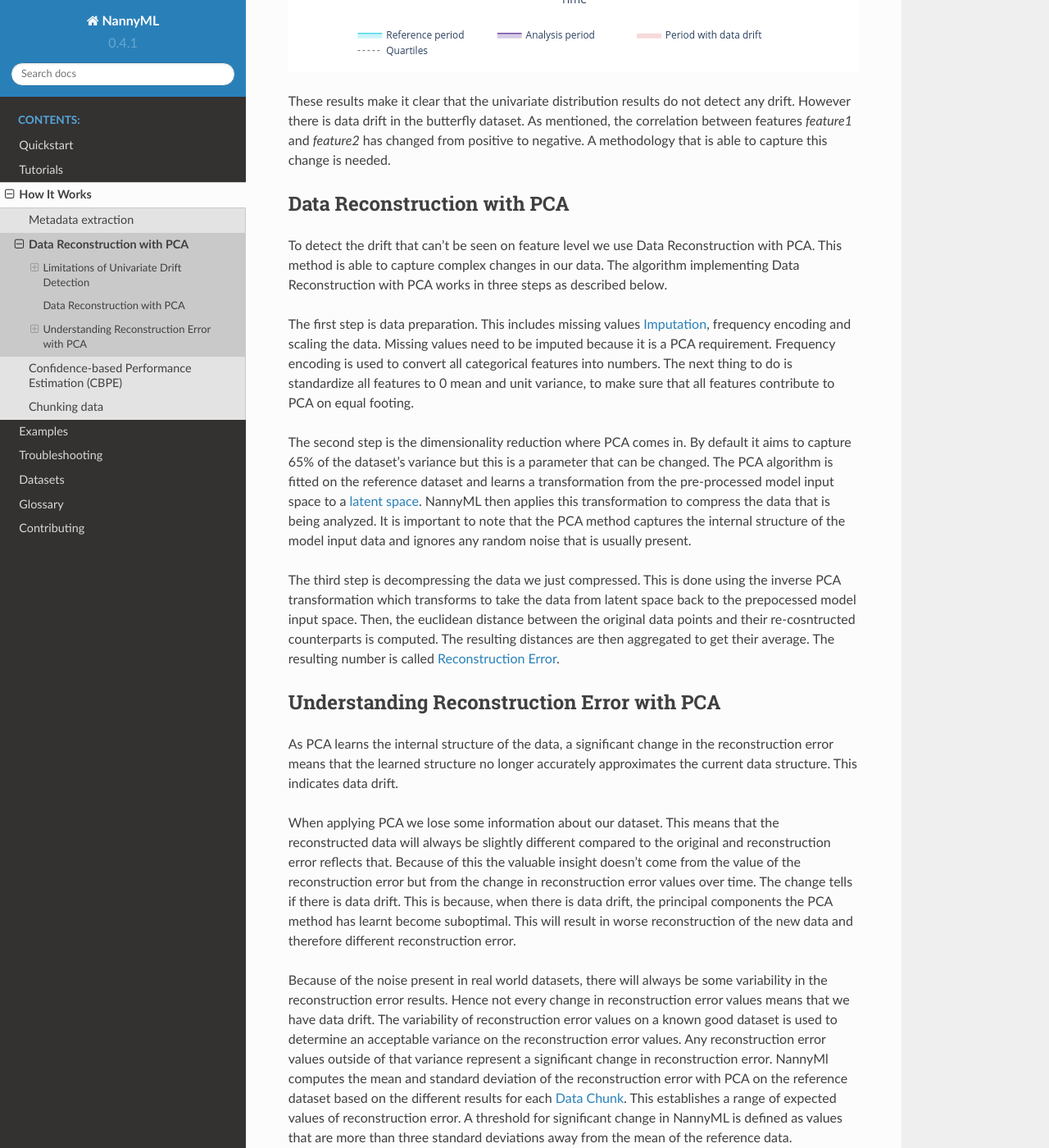
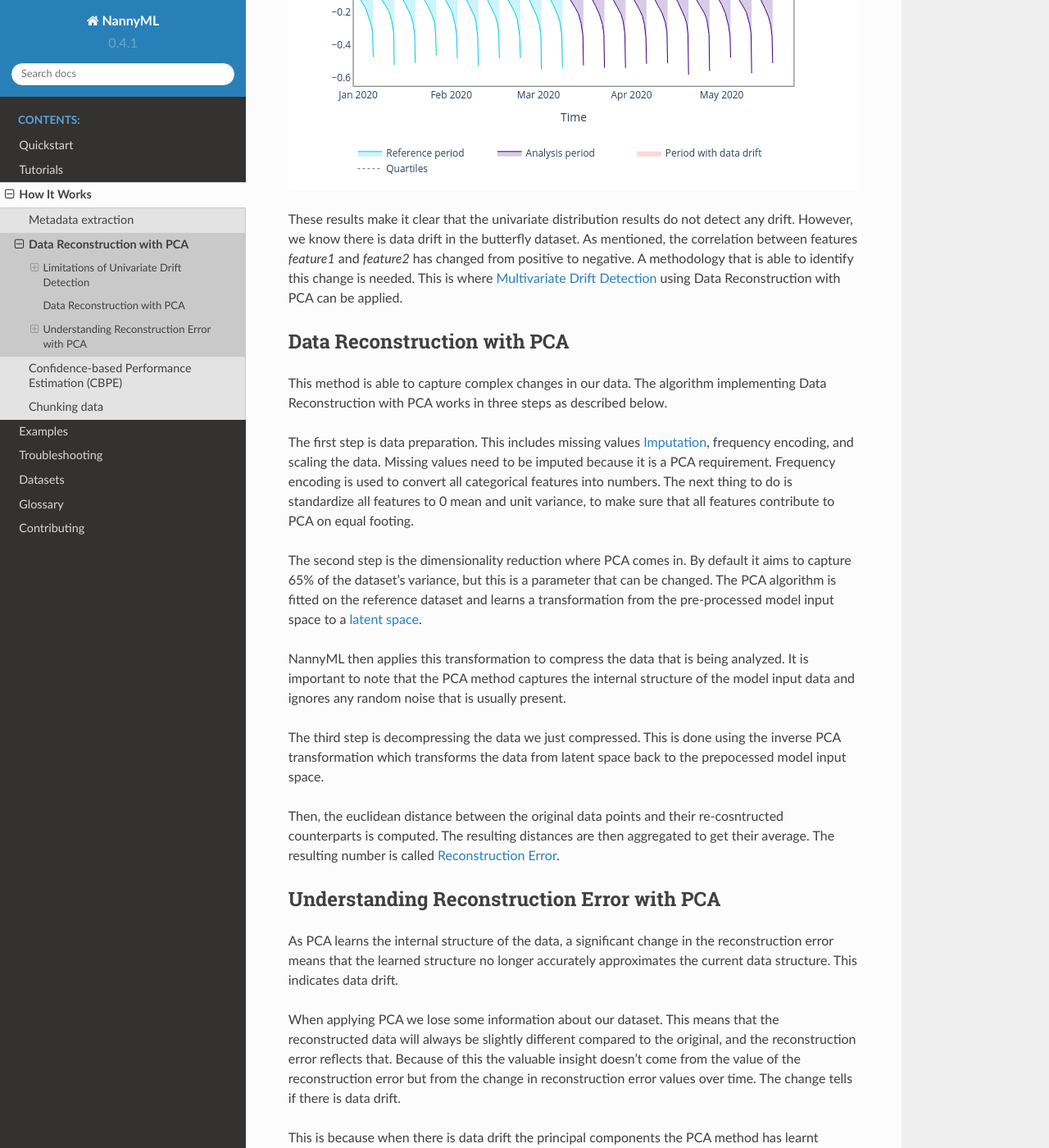
Before and after one commit to NannyML/nannyml, a Sphinx documentation site: the page built from docs/how_it_works/data_reconstruction.rst, in a window 1280 px wide and 1400 px high, scrolled down 4529 px. Shown: the whole window at 82% size. Built offline with Sphinx 7.4.7 and the Read the Docs theme 2.0.0, drawn with Linux system fonts in a browser that asks for light colours; pages that are not in the unit, such as notebooks, are missing from menus; the version number is read from the project's files by our own code; some of the changed text lies outside the part shown.

Commit message:
Update data_reconstruction.rst

```diff
--- a/docs/how_it_works/data_reconstruction.rst
+++ b/docs/how_it_works/data_reconstruction.rst
@@ -3,6 +3,10 @@
 ============================
 Data Reconstruction with PCA
 ============================
+
+Here we will explain why data reconstruction with PCA is useful, and how it is performed.
+For information on how to use this feature of the library, read the tutorial on
+:ref:`Multivariate Data Drift Detection<multivariate_drift_detection>`.
 
 Limitations of Univariate Drift Detection
 -----------------------------------------
@@ -24,7 +29,7 @@
 "Butterfly" Dataset
 ~~~~~~~~~~~~~~~~~~~
 
-Let's see first how we can construct an instance of the Butterfly dataset:
+Let's see first how we can construct an instance of the Butterfly dataset.
 
 .. code-block:: python
 
@@ -79,7 +84,7 @@
 This data drift is introduced by a 90 degree rotation across the z-axis. The practical effect
 of this rotation is that we started with two features, `feature1` and `feature2` that were positively correlated
 but are now negatively correlated. The following code creates a plot that clearly shows the
-resulting data drift:
+resulting data drift.
 
 .. code-block:: python
 
@@ -107,8 +112,10 @@
 The plot shows that the univariate distribution of features `feature1` and
 `feature2` are unchanged. With blue color you can see the original distribution
 of the two features and with red color you can see the resulting distribution
-after we have applied our transformation. Using NannyML to compute and plot the univariate
-drift statistics shows that on the individual feature level no changes are visible:
+after we have applied our transformation.
+
+Using NannyML to compute and plot the univariate
+drift statistics shows that on the individual feature level no changes are visible.
 
 .. code-block:: python
 
@@ -143,36 +150,36 @@
 .. image:: ../_static/butterfly-univariate-drift-joyplot-feature3.svg
 
 These results make it clear that the univariate distribution results do not detect any drift.
-However there is data drift in the butterfly dataset. As mentioned, the correlation between features
+However, we know there is data drift in the butterfly dataset. As mentioned, the correlation between features
 `feature1` and `feature2` has changed from positive to negative.
-A methodology that is able to capture this change is needed.
+A methodology that is able to identify this change is needed. This is where :term:`Multivariate Drift Detection`
+using Data Reconstruction with PCA can be applied.
 
 Data Reconstruction with PCA
 ----------------------------
 
-To detect the drift that can't be seen on feature level we use Data Reconstruction with PCA.
-This method is able to capture
-complex changes in our data. The algorithm implementing Data Reconstruction with PCA
-works in three steps as described below.
+This method is able to capture complex changes in our data. The algorithm implementing Data
+Reconstruction with PCA works in three steps as described below.
 
 The first step is data preparation. This includes missing values :term:`Imputation`,
-frequency encoding and scaling the data. Missing values need to be imputed because it is a PCA requirement.
+frequency encoding, and scaling the data. Missing values need to be imputed because it is a PCA requirement.
 Frequency encoding is used to convert all categorical features into numbers. The next thing to do
 is standardize all features to 0 mean and unit variance, to make sure that all features
 contribute to PCA on equal footing.
 
 The second step is the dimensionality reduction where PCA comes in.
-By default it aims to capture 65% of the dataset's variance but this is a parameter that
+By default it aims to capture 65% of the dataset's variance, but this is a parameter that
 can be changed. The PCA algorithm is fitted on the reference dataset and
 learns a transformation from the pre-processed model input space to a :term:`latent space<Latent space>`.
+
 NannyML then applies this transformation to compress the data that is
 being analyzed. It is important to note that the PCA method captures the internal structure of the
 model input data and ignores any random noise that is usually present.
 
+The third step is decompressing the data we just compressed.
+This is done using the inverse PCA transformation which transforms the data from latent space
+back to the prepocessed model input space.
 
-The third step is decompressing the data we just compressed.
-This is done using the inverse PCA transformation which transforms to take the data from latent space
-back to the prepocessed model input space.
 Then, the euclidean distance between the original data points and their re-cosntructed counterparts
 is computed. The resulting distances are then aggregated to get their average. The resulting
 number is called :term:`Reconstruction Error`.
@@ -184,24 +191,24 @@
 As PCA learns the internal structure of the data, a significant change in the reconstruction error means
 that the learned structure no longer accurately approximates the current data structure. This indicates data drift.
 
+When applying PCA we lose some information about our dataset.
+This means that the reconstructed data will always be slightly different compared to the original,
+and the reconstruction error reflects that.
+Because of this the valuable insight doesn't come from the value of the reconstruction
+error but from the change in reconstruction error values over time. The change tells if there is data drift.
 
-When applying PCA we lose some information about our dataset.
-This means that the reconstructed data will always be slightly different compared to the original
-and reconstruction error reflects that.
-Because of this the valuable insight doesn't come from the value of the reconstruction
-error but from the change in reconstruction error values over time.
-The change tells if there is data drift. This is because, when there is
-data drift, the principal components the PCA method has learnt become suboptimal.
-This will result in worse reconstruction of the new data and
-therefore different reconstruction error.
+This is because when there is data drift the principal components the PCA method has learnt become suboptimal.
+This will result in worse reconstruction of the new data and therefore a different reconstruction error.
 
 Because of the noise present in real world datasets, there will always be some
-variability in the reconstruction error results. Hence not every change in reconstruction
-error values means that we have data drift. The variability of reconstruction error
-values on a known good dataset is used to determine an acceptable
+variability in the reconstruction error results. So not every change in reconstruction
+error values means that we have data drift.
+
+The variability of reconstruction error values on a known good dataset is used to determine an acceptable
 variance on the reconstruction error values. Any reconstruction error values outside of that
-variance represent a significant change in reconstruction error. NannyMl computes the mean
-and standard deviation of the reconstruction error with PCA on the reference
+variance represent a significant change in reconstruction error.
+
+NannyMl computes the mean and standard deviation of the reconstruction error with PCA on the reference
 dataset based on the different results for each :term:`Data Chunk`. This establishes
 a range of expected values of reconstruction error. A threshold for significant change
 in NannyML is defined as values that are more than three standard deviations away from the mean
```
Also changed, not shown: other parts of docs/how_it_works/data_reconstruction.rst (+6 -5 lines).
